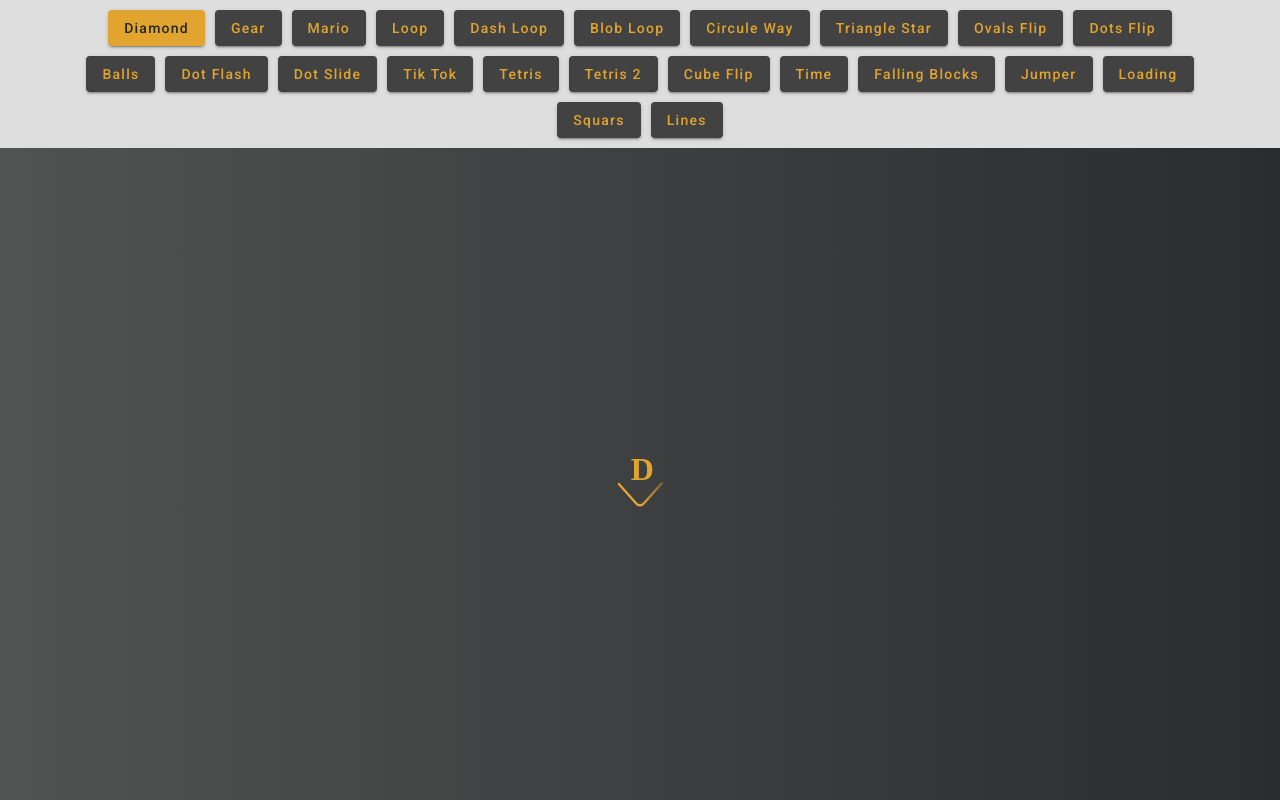
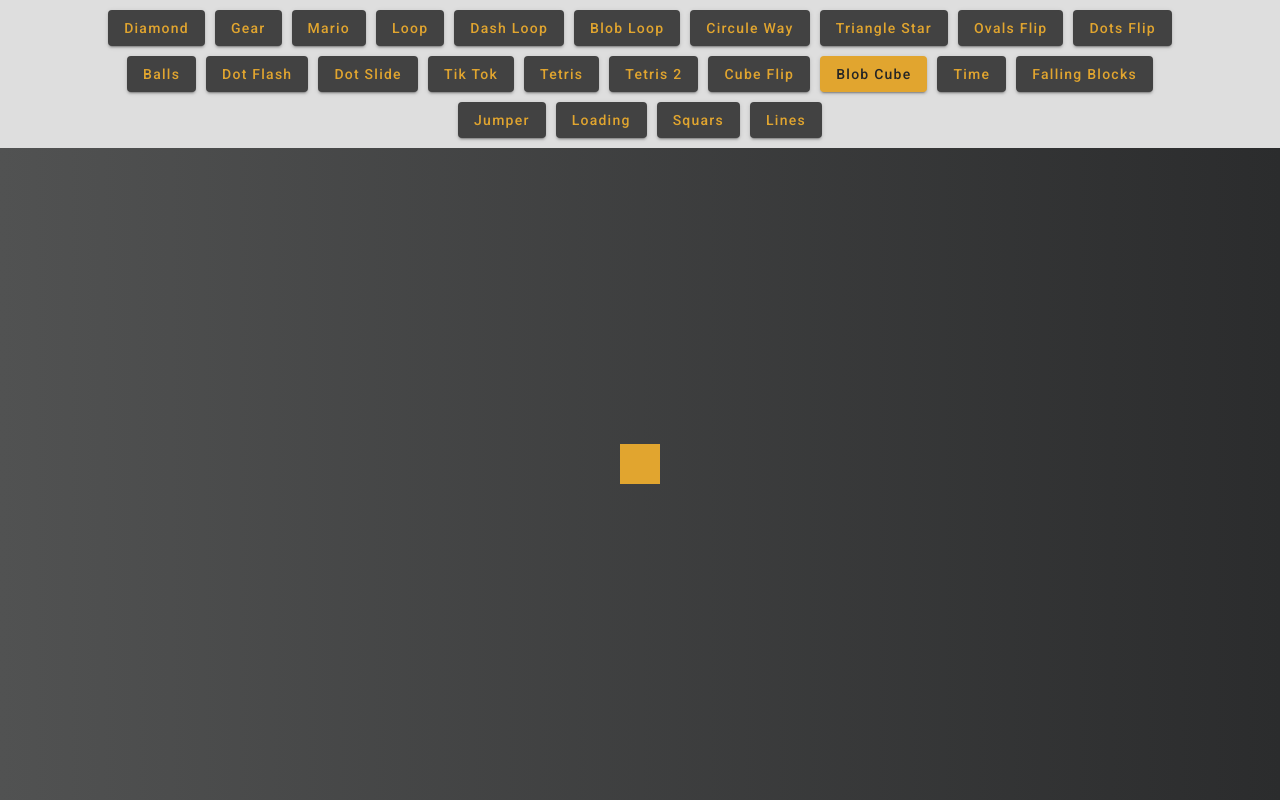
Before and after one commit to Gegham94/loaders, an Angular app: page /blob_cube in a window 1280 px wide. Before the commit this address led to /diamond. Built offline with nearby package versions, Linux system fonts and the light colour scheme.

Commit message:
add new loader

```diff
--- a/src/app/app.component.html
+++ b/src/app/app.component.html
@@ -17,6 +17,7 @@
     <button mat-raised-button routerLink="tetris" (click)="setActive('tetris')" [class.active]="activeButton === 'tetris'">Tetris</button>
     <button mat-raised-button routerLink="tetris_2" (click)="setActive('tetris_2')" [class.active]="activeButton === 'tetris_2'">Tetris 2</button>
     <button mat-raised-button routerLink="cube_flip" (click)="setActive('cube_flip')" [class.active]="activeButton === 'cube_flip'">Cube Flip</button>
+    <button mat-raised-button routerLink="blob_cube" (click)="setActive('blob_cube')" [class.active]="activeButton === 'blob_cube'">Blob Cube</button>
     <button mat-raised-button routerLink="time" (click)="setActive('time')" [class.active]="activeButton === 'time'">Time</button>
     <button mat-raised-button routerLink="falling_blocks" (click)="setActive('falling_blocks')" [class.active]="activeButton === 'falling_blocks'">Falling Blocks</button>
     <button mat-raised-button routerLink="jumper" (click)="setActive('jumper')" [class.active]="activeButton === 'jumper'">Jumper</button>
--- a/src/app/app.routes.ts
+++ b/src/app/app.routes.ts
@@ -22,6 +22,7 @@ import { OvalsFlipComponent } from './custom-loaders/ovals-flip/ovals-flip.compo
 import { TimeComponent } from './custom-loaders/time/time.component';
 import { LinesComponent } from './custom-loaders/lines/lines.component';
 import { BlobLoopComponent } from './custom-loaders/blob-loop/blob-loop.component';
+import { BlobCubeComponent } from './custom-loaders/blob-cube/blob-cube.component';
 
 export const routes: Routes = [
   {
@@ -120,5 +121,9 @@ export const routes: Routes = [
     path: 'blob_loop',
     component: BlobLoopComponent,
   },
+  {
+    path: 'blob_cube',
+    component: BlobCubeComponent,
+  },
   { path: '**', redirectTo: 'diamond' },
 ];
--- /dev/null
+++ b/src/app/custom-loaders/blob-cube/blob-cube.component.html
@@ -0,0 +1 @@
+<div class="blob-cube-loader"></div>
--- /dev/null
+++ b/src/app/custom-loaders/blob-cube/blob-cube.component.scss
@@ -0,0 +1,37 @@
+.blob-cube-loader {
+  width: 40px;
+  height: 20px;
+  background: #e1a52f;
+  position: relative;
+  animation: l9-0 1s infinite linear;
+}
+.blob-cube-loader:before,
+.blob-cube-loader:after {
+   content:"";
+   position: absolute;
+   background: inherit;
+   bottom: 100%;
+   width: 50%;
+   height: 100%;
+   animation: inherit;
+   animation-name: l9-1;
+}
+.blob-cube-loader:before {
+  left: 0;
+  transform-origin: bottom left;
+  --s:-1;
+}
+.blob-cube-loader:after {
+  right: 0;
+  transform-origin: bottom right;
+}
+@keyframes l9-0 {
+   0%,10% {transform:translateY(0%) scaleY(1)}
+   49.99% {transform:translateY(-50%) scaleY(1)}
+   50% {transform:translateY(-50%) scaleY(-1)}
+   90%,100% {transform:translateY(-100%) scaleY(-1)}
+}
+@keyframes l9-1 {
+   10%,90% {transform: rotate(0deg)}
+   50% {transform: rotate(calc(var(--s,1)*180deg))}
+}
```
Also changed, not shown: src/app/custom-loaders/blob-cube/blob-cube.component.ts (added, +12 -0 lines).
